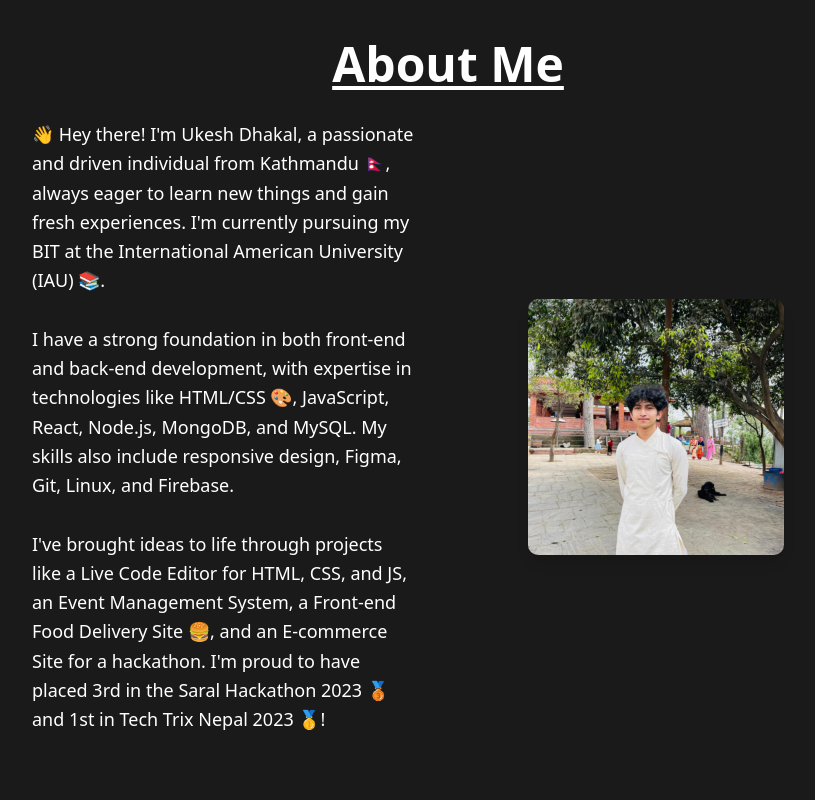
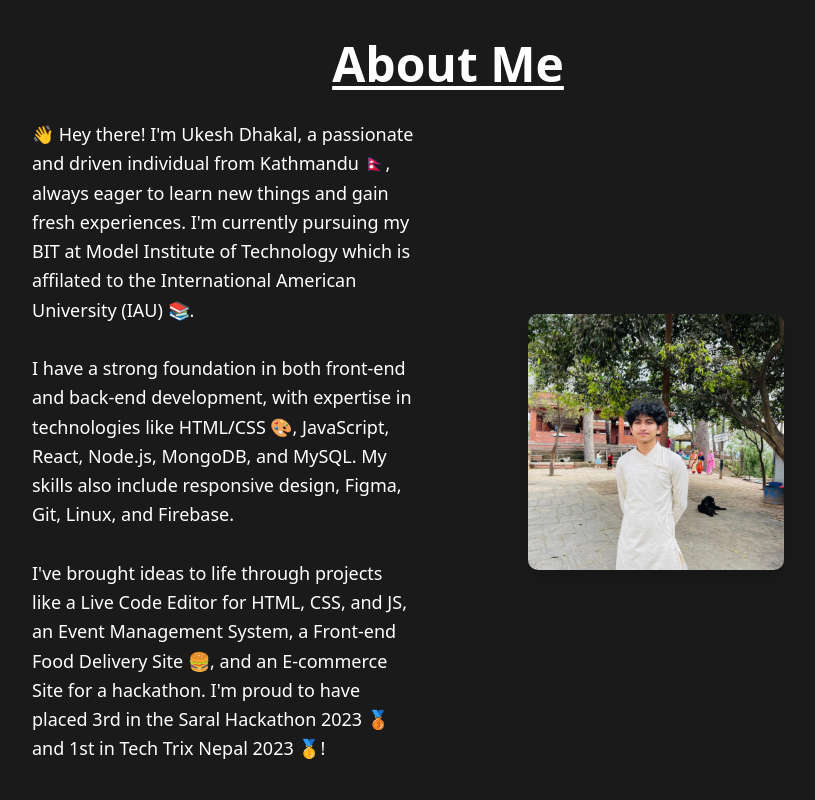
Before and after one commit to ukesh-dhakal/Portfolio, a Next.js app: page / in a window 1280 px wide. Shown: the part 840-1640 px from the top of the page, without its empty margins (192-1007 px from the left). Built offline with nearby package versions, Linux system fonts and the light colour scheme.

Commit message:
AboutMe.tsx

```diff
--- a/app/Components/AboutMe.tsx
+++ b/app/Components/AboutMe.tsx
@@ -13,7 +13,7 @@ const AboutMe = () => {
       <div className="flex flex-col-reverse items-center justify-center md:flex-row md:space-x-8">
         {/* Paragraph */}
         <p className="text-lg text-white mt-6 md:mt-0 leading-relaxed break-words text-center md:text-left md:w-1/2">
-          👋 Hey there! I'm Ukesh Dhakal, a passionate and driven individual from Kathmandu 🇳🇵, always eager to learn new things and gain fresh experiences. I'm currently pursuing my BIT at the International American University (IAU) 📚. <br/>
+          👋 Hey there! I'm Ukesh Dhakal, a passionate and driven individual from Kathmandu 🇳🇵, always eager to learn new things and gain fresh experiences. I'm currently pursuing my BIT at Model Institute of Technology which is affilated to the International American University (IAU) 📚. <br/>
           <br/>
           I have a strong foundation in both front-end and back-end development, with expertise in technologies like HTML/CSS 🎨, JavaScript, React, Node.js, MongoDB, and MySQL. My skills also include responsive design, Figma, Git, Linux, and Firebase. <br/>
           <br/>
```
